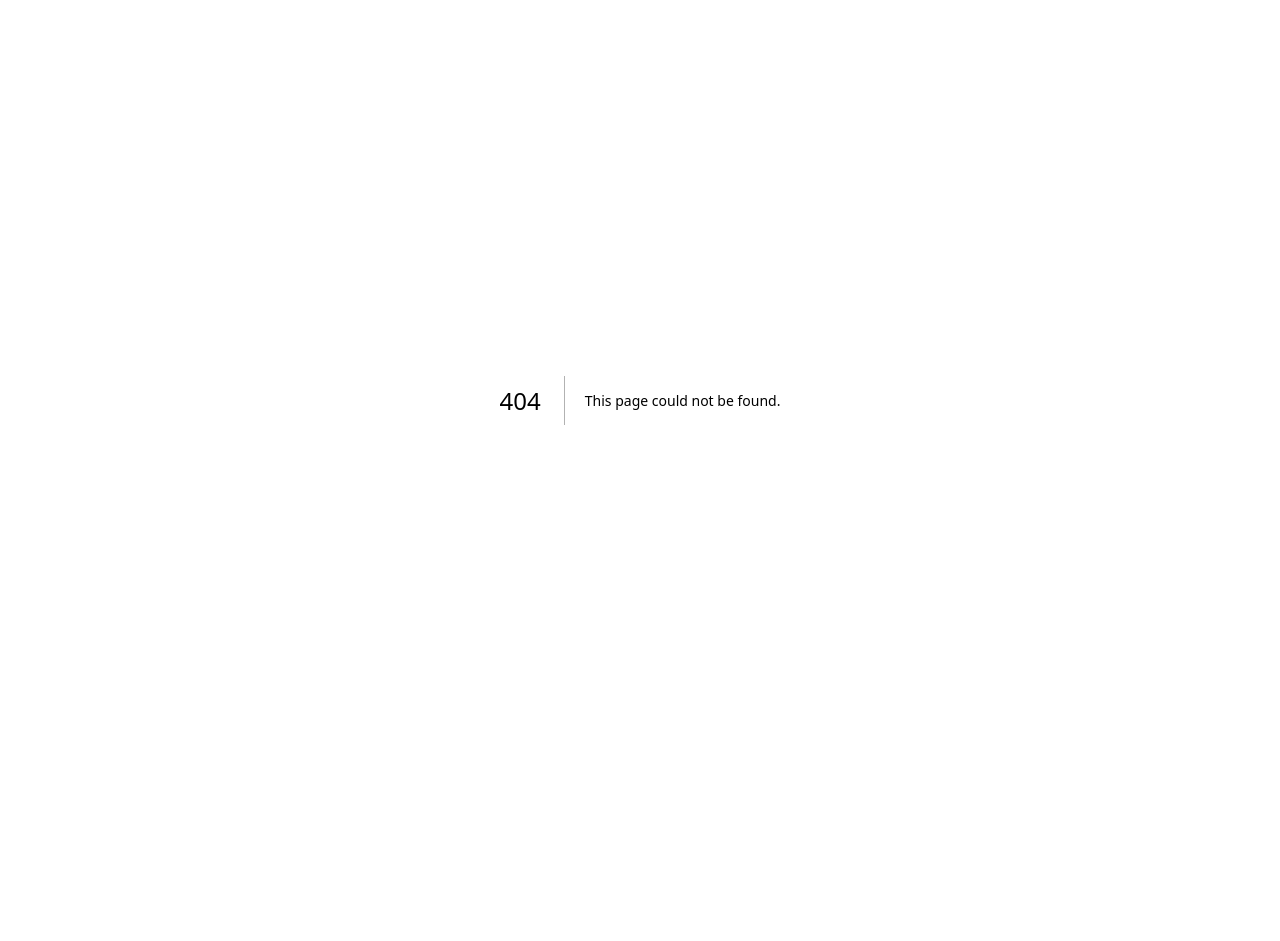
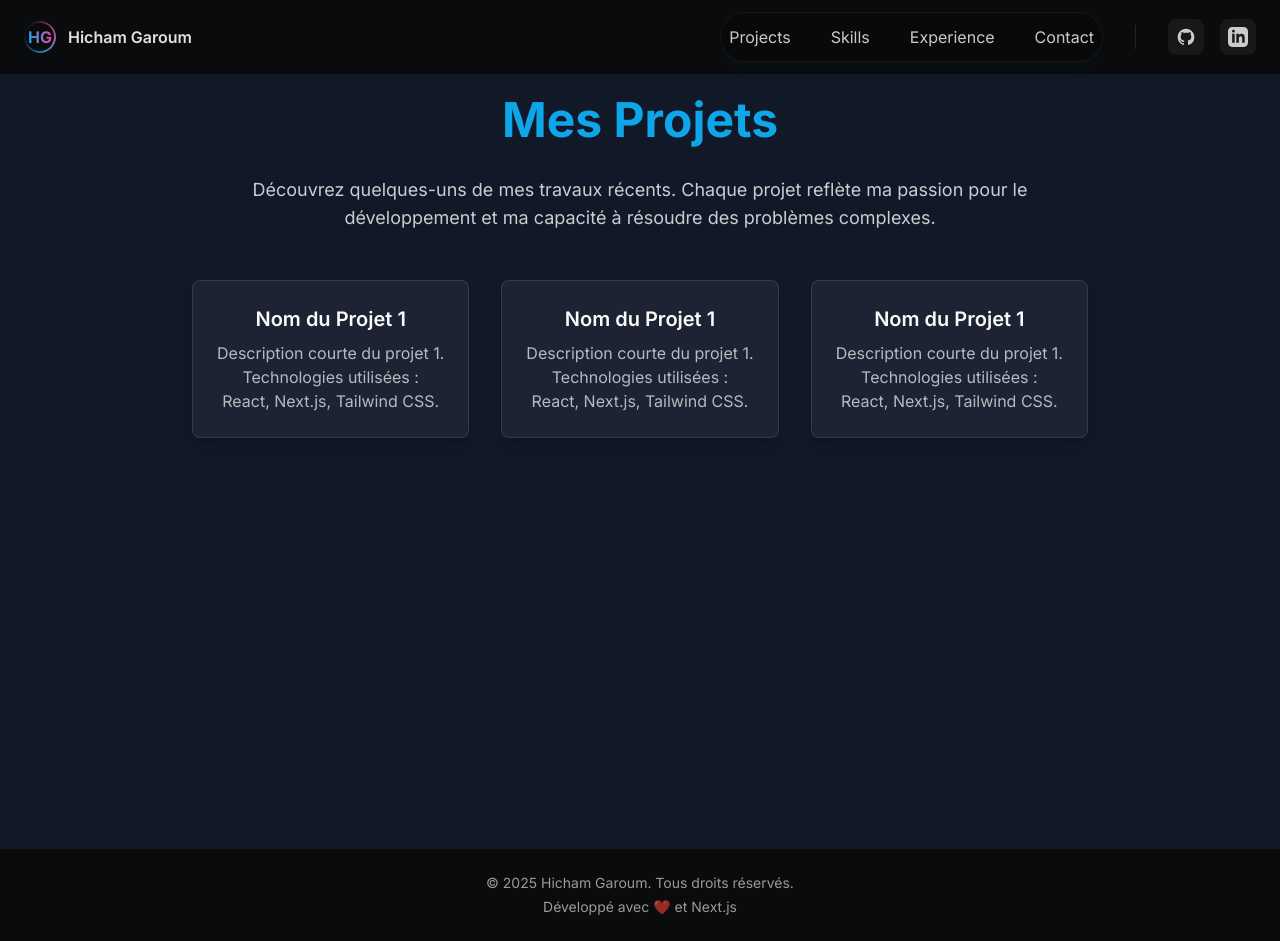
Before and after one commit to Hicham1970/portify, a Next.js app: page /projects in a window 1280 px wide. Before the commit this address had no page. Before the commit the page ends 800 px from the top, so only its background shows below. Built offline with nearby package versions, Linux system fonts and the light colour scheme.

Commit message:
add the projects page

```diff
--- a/app/layout.tsx
+++ b/app/layout.tsx
@@ -1,20 +1,14 @@
 import type { Metadata } from "next";
-import { Geist, Geist_Mono } from "next/font/google";
-import "./globals.css";
+import { Inter } from "next/font/google";
+import Navbar from "@/components/navbar"; // Importez votre Navbar
+import "@/app/globals.css"; // Importez votre fichier CSS global
+import Footer from "@/components/footer"; // Importez votre Footer
 
-const geistSans = Geist({
-  variable: "--font-geist-sans",
-  subsets: ["latin"],
-});
-
-const geistMono = Geist_Mono({
-  variable: "--font-geist-mono",
-  subsets: ["latin"],
-});
+const inter = Inter({ subsets: ["latin"] });
 
 export const metadata: Metadata = {
-  title: "H.garoum Portfolio",
-  description: "Created by H.garoum",
+  title: "Hicham Garoum - Portfolio",
+  description: "Découvrez le portfolio de Hicham Garoum, développeur web.",
 };
 
 export default function RootLayout({
@@ -23,11 +17,12 @@ export default function RootLayout({
   children: React.ReactNode;
 }>) {
   return (
-    <html lang="en">
-      <body
-        className={`${geistSans.variable} ${geistMono.variable} antialiased`}
-      >
+    <html lang="fr">
+      {/* Ajout de bg-gray-900 pour un fond unifié */}
+      <body className={`${inter.className} bg-gray-900 text-content`}>
+        <Navbar />
         {children}
+        <Footer />
       </body>
     </html>
   );
--- /dev/null
+++ b/app/projects/page.tsx
@@ -0,0 +1,32 @@
+import React from 'react';
+
+export default function ProjectsPage() {
+  return (
+
+    <main className="flex min-h-screen flex-col items-center justify-between p-24">
+      <section className="w-full max-w-4xl text-center">
+        <h1 className="text-5xl font-bold text-primary mb-8">Mes Projets</h1>
+        <p className="text-lg text-content/80 mb-12">
+          Découvrez quelques-uns de mes travaux récents. Chaque projet reflète ma passion pour le développement et ma capacité à résoudre des problèmes complexes.
+        </p>
+
+        <div className="grid grid-cols-1 md:grid-cols-2 lg:grid-cols-3 gap-8">
+          {/* Ici, vous ajouterez vos composants de carte de projet */}
+          <div className="bg-white/5 p-6 rounded-lg shadow-lg border border-white/10">
+            <h3 className="text-xl font-semibold text-content mb-2">Nom du Projet 1</h3>
+            <p className="text-content/70">Description courte du projet 1. Technologies utilisées : React, Next.js, Tailwind CSS.</p>
+          </div>
+          {/* Répétez pour d'autres projets */}
+          <div className="bg-white/5 p-6 rounded-lg shadow-lg border border-white/10">
+            <h3 className="text-xl font-semibold text-content mb-2">Nom du Projet 1</h3>
+            <p className="text-content/70">Description courte du projet 1. Technologies utilisées : React, Next.js, Tailwind CSS.</p>
+          </div>
+          <div className="bg-white/5 p-6 rounded-lg shadow-lg border border-white/10">
+            <h3 className="text-xl font-semibold text-content mb-2">Nom du Projet 1</h3>
+            <p className="text-content/70">Description courte du projet 1. Technologies utilisées : React, Next.js, Tailwind CSS.</p>
+          </div>
+        </div>
+      </section>
+    </main>
+  );
+}
--- a/components/footer.tsx
+++ b/components/footer.tsx
@@ -1,64 +1,12 @@
-import React from 'react'
-import { GithubIcon, LinkedInIcon } from './social-icons'
-import { EnvelopeIcon } from '@heroicons/react/16/solid'
+import React from 'react';
 
-function Footer() {
+export default function Footer() {
   return (
-      <footer className='bg-gray-900 border-t border-gray-800'>
-          <div className="max-w-7xl mx-auto px-4 sm:px-6 lg:px-8 py-12">
-              <div className="grid grid-cols-1 md:grid-cols-4 gap-8">
-                  <div className="">
-                      <h3 className="text-lg font-semibold text-white mb-4">About</h3>
-                      <p className="text-gray-400">
-                          Building modern web applications with a focus on performance, scalability, and user experience.
-                      </p>
-
-                  </div>
-                  <div>
-                      <h3 className="text-lg font-semibold text-white mb-4">
-                          Links
-                      </h3>
-                      <ul className="space-y-2">
-                          <li><a href="#projects" className="text-gray-400 hover:text-white transition-colors">Projects</a></li>
-                          <li><a href="#about" className="text-gray-400 hover:text-white transition-colors">About</a></li>
-                          <li><a href="#contact" className="text-gray-400 hover:text-white transition-colors">Contact</a></li>
-                      </ul>
-                  </div>
-
-                  <div>
-                      <h3 className="text-lg font-semibold text-white mb-4">
-                          Legal
-                      </h3>
-                      <ul className="space-y-2">
-                          <li><a href="#privacy" className="text-gray-400 hover:text-white transition-colors">Privacy</a></li>
-                          <li><a href="#terms" className="text-gray-400 hover:text-white transition-colors">Terms</a></li>
-
-                      </ul>
-                  </div>
-                  <div>
-                      <h3 className="text-lg font-semibold text-white mb-4">
-                          Connect
-                      </h3>
-                      <ul className="flex space-x-4">
-                          <GithubIcon className="text-gray-400 h-6 w-6 hover:text-white transition-colors" />
-                          <LinkedInIcon className="text-gray-400 h-6 w-6 hover:text-white transition-colors" />
-                          <EnvelopeIcon className="text-gray-400 h-6 w-6 hover:text-white transition-colors" />
-
-
-                      </ul>
-                  </div>
-                  <div className="border-t border-gray-800 mt-12 pt-8 text-center md:col-span-4">
-                      <p className="text-gray-500 text-sm">
-                          &copy; {new Date().getFullYear()} Hicham Garoum. All right reserved
-                      </p>
-                  </div>
-
-              </div>
-          </div>
-
-
+    <footer className="w-full bg-background/90 backdrop-blur-2xl py-6 mt-12 border-t border-white/5">
+      <div className="max-w-7xl mx-auto px-6 text-center text-content/60 text-sm">
+        © {new Date().getFullYear()} Hicham Garoum. Tous droits réservés.
+        <p className="mt-1">Développé avec ❤️ et Next.js</p>
+      </div>
     </footer>
-  )
+  );
 }
-
-export default Footer
--- a/components/navbar.tsx
+++ b/components/navbar.tsx
@@ -1,24 +1,39 @@
 "use client";
 
 import { motion } from 'framer-motion';
+import Link from 'next/link';
 import MenuItems from './menu-items';
 import { useState } from 'react';
 import { GithubIcon, LinkedInIcon } from './social-icons';
 import { Bars3Icon, XMarkIcon } from '@heroicons/react/16/solid';
 
 const navItems = [
-    { name: "Projects", href: "#work" },
+    { name: "Projects", href: "/projects" },
     { name: "Skills", href: "#skills" },
     { name: "Experience", href: "#experience" },
     { name: "Contact", href: "#contact" },
 ];
 const socialLinks = {
     github: "https://github.com/Hicham1970",
-    linkedin: "https://www.linkedin.com/in/hicham-garroum-46257825/",
+    linkedIn: "https://www.linkedin.com/in/hicham-garroum-46257825/",
 };
 
-
-
+const SocialLinks = () => (
+    <div className='flex gap-4'>
+        <a
+            className="p-2 rounded-lg bg-white/5 hover:bg-primary/10 transition-colors group"
+            href={socialLinks.github}
+            aria-label="Visiter mon profil Github">
+            <GithubIcon className="w-5 h-5 text-content/80  group-hover:text-primary transition-colors" />
+        </a>
+        <a
+            className="p-2 rounded-lg bg-white/5 hover:bg-primary/10 transition-colors group"
+            href={socialLinks.linkedIn}
+            aria-label="Visiter mon profil LinkedIn">
+            <LinkedInIcon className="w-5 h-5 text-content/80  group-hover:text-primary transition-colors" />
+        </a>
+    </div>
+);
 
 export default function Navbar() {
     const [isMenuOpen, setIsMenuOpen] = useState(false);
@@ -30,22 +45,21 @@ export default function Navbar() {
             className="fixed w-full z-50 bg-background/90 backdrop-blur-2xl transition-all duration-300 ease-out">
             <div className="max-w-7xl mx-auto px-6 py-3">
                 <div className="flex items-center justify-between">
-                    <motion.div whileHover={{ scale: 1.05 }} className='flex items-center gap-3 cursor-pointer group'>
+                    <Link href="/" passHref legacyBehavior>
+                        <motion.a whileHover={{ scale: 1.05 }} className='flex items-center gap-3 cursor-pointer group'>
                             <div className="relative h-8 w-8 rounded-full overflow-hidden">
                                 <div className='absolute inset-0 bg-gradient-to-r from-primary to-tertiary animate-spin-slow [mask-image:linear-gradient(transparent,white)]' />
-                            <div className='absolute inset-[2px] bg-background rounded-full items-center justify-center'>
+                                <div className='absolute inset-[2px] bg-background rounded-full flex items-center justify-center'>
                                     <span className="font-bold bg-gradient-to-r from-primary to-tertiary bg-clip-text text-transparent">
                                         HG
-
                                     </span>
-
                                 </div>
                             </div>
                             <span className='font-semibold text-content/90 group-hover:text-primary transition-colors'>
                                 Hicham Garoum
                             </span>
-
-                    </motion.div>
+                        </motion.a>
+                    </Link>
                     <div className="hidden md:flex items-center gap-6">
                         <div className="flex items-center gap-6 bg-background/80 py-2 rounded-full border border-white/5 shadow-lg shadow-primary/5 ">
                             {
@@ -58,16 +72,13 @@ export default function Navbar() {
 
                         </div>
                         <div className='h-6 w-px bg-white/10 mx-2'></div>
-                        <div className='flex gap-4'>
-                            <a className="p-2 rounded-lg bg-white/5 hover:bg-primary/10 transition-colors group" href={socialLinks.github}>
-                                <GithubIcon className="w-5 h-5 text-content/80  group-hover:text-primary transition-colors" />
-                            </a>
-                            <a className="p-2 rounded-lg bg-white/5 hover:bg-primary/10 transition-colors group" href={socialLinks.linkedin}>
-                                <LinkedInIcon className="w-5 h-5 text-content/80  group-hover:text-primary transition-colors" />
-                            </a>
+                        <SocialLinks />
                     </div>
-                    </div>
-                    <button className="md=hidden p-2 rounded-lg hover:bg-primary/10 transition-colors group" onClick={() => setIsMenuOpen(!isMenuOpen)}>
+                    <button
+                        className="md:hidden p-2 rounded-lg hover:bg-primary/10 transition-colors group"
+                        onClick={() => setIsMenuOpen(!isMenuOpen)}
+                        aria-label={isMenuOpen ? "Fermer le menu" : "Ouvrir le menu"}
+                    >
                         {isMenuOpen ? (
                             <XMarkIcon className="w-6 h-6 text-content/80  group-hover:text-primary transition-colors" />
                         ) : (
@@ -91,13 +102,7 @@ export default function Navbar() {
                                 ))
                             }
                             <div className="pt-4 border-t border-white/5 flex gap-4">
-                                <a className="p-2 rounded-lg bg-white/5 hover:bg-primary/10 transition-colors group" href={socialLinks.github}>
-                                    <GithubIcon className="w-5 h-5 text-content/80  group-hover:text-primary transition-colors" />
-                                </a>
-                                <a className="p-2 rounded-lg bg-white/5 hover:bg-primary/10 transition-colors group" href={socialLinks.linkedin}>
-                                    <LinkedInIcon className="w-5 h-5 text-content/80  group-hover:text-primary transition-colors" />
-                                </a>
-
+                                <SocialLinks />
                             </div>
                         </div>
                     </motion.div>
```
Also changed, not shown: app/page.tsx (+2 -6 lines). Lines whose indentation alone changed are shown as unchanged.
